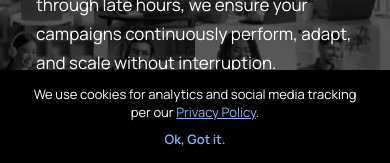
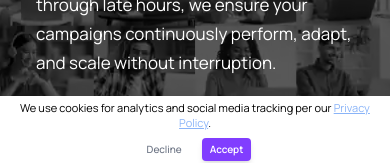
Before and after one commit to adrefresh/Rebrand-optimized-, a Next.js app: page / in a window 390 px wide. Shown: the part 679-842 px from the top of the page. Built offline with nearby package versions, Linux system fonts and the light colour scheme.

Commit message:
responsive changes in Cookie banner

```diff
--- a/app/components/cookiebanner/cookieBanner.tsx
+++ b/app/components/cookiebanner/cookieBanner.tsx
@@ -173,22 +173,22 @@ export default function CookieBanner() {
     <div
       className="
         fixed bottom-0 left-0 right-0
-        bg-[#000000] text-white
-        px-6 py-4
+        bg-[#ffffff] text-black
+        sm:px-6 sm:py-4
+        px-2 py-1
         flex flex-col sm:flex-row items-center justify-center
         gap-2 sm:gap-4
         z-[9999]
-        w-full
-      "
+        w-full"
     >
       {/* Message */}
-    <p className="text-center sm:text-left text-[13px] leading-snug">
+    <p className="text-center sm:text-left sm:text-[13px] text-[11px] leading-snug">
   We use cookies for analytics and social media tracking per our{' '}
   <a
     href="/privacy-policy"
     target="_blank"
     rel="noopener noreferrer"
-    className="underline text-[#8ab4f8] hover:text-white transition-colors"
+    className="underline text-[#8ab4f8] hover:text-white transition-colors sm:text-[13px] text-[11px]"
   >
     Privacy Policy
   </a>
@@ -196,18 +196,30 @@ export default function CookieBanner() {
 </p>
       {/* Buttons */}
       <div className="flex items-center gap-3 shrink-0">
+         <button
+             onClick={() => handleConsentUpdate('denied')}
+             className="px-2 py-1 text-[10px] sm:text-[13px] font-medium text-gray-500 hover:text-gray-800 transition-colors cursor-pointer"
+           >
+             Decline
+           </button>
+           <button
+             onClick={() => handleConsentUpdate('granted')}
+             className="bg-[#813DFF] hover:bg-[#6c1cff] text-white px-2 py-1 rounded-sm cursor-pointer  text-[10px] sm:text-[13px] font-semibold transition-all shadow-md active:scale-95"
+           >
+             Accept
+           </button>
         {/* <button
           onClick={() => handleConsentUpdate('denied')}
-          className="text-[13px] font-medium text-gray-300 hover:text-white transition-colors underline underline-offset-2 cursor-pointer"
+          className="text-[13px] font-medium text-[#8ab4f8] hover:text-white transition-colors underline-offset-2 cursor-pointer"
         >
           Decline
-        </button> */}
+        </button>
         <button
           onClick={() => handleConsentUpdate('granted')}
           className="text-[13px] font-semibold text-[#8ab4f8] hover:text-white transition-colors cursor-pointer"
         >
           Ok, Got it.
-        </button>
+        </button> */}
       </div>
     </div>
   );
```
